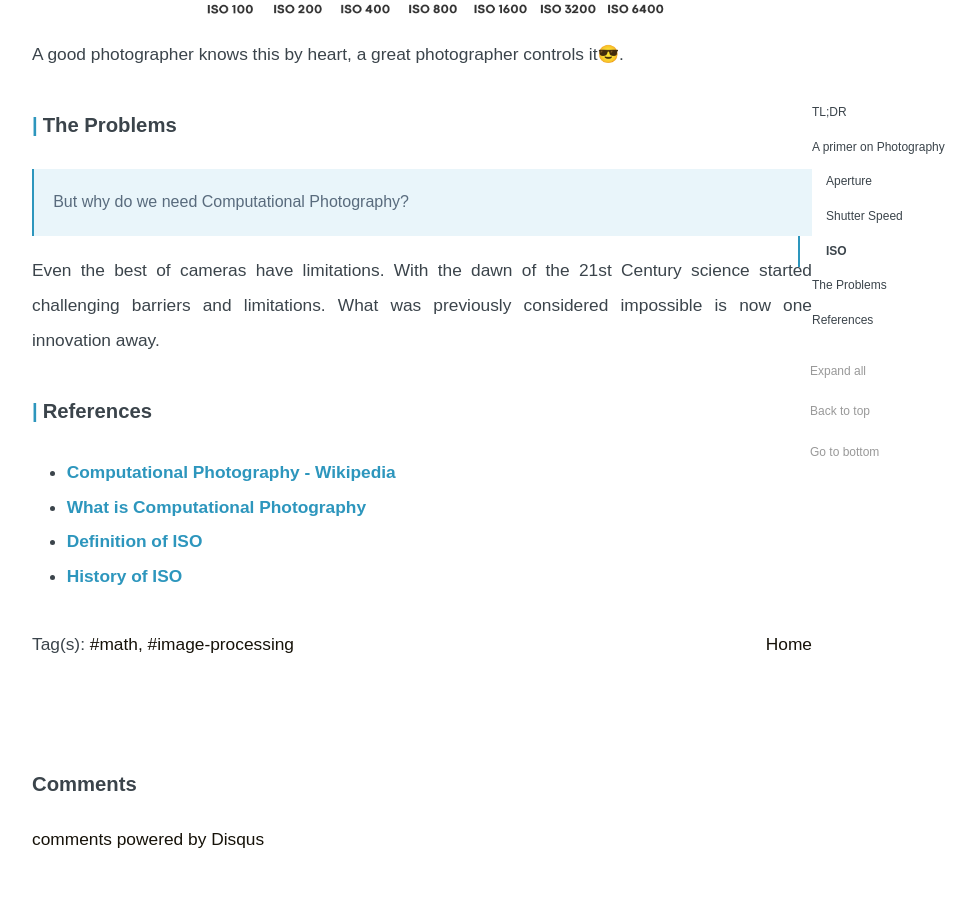
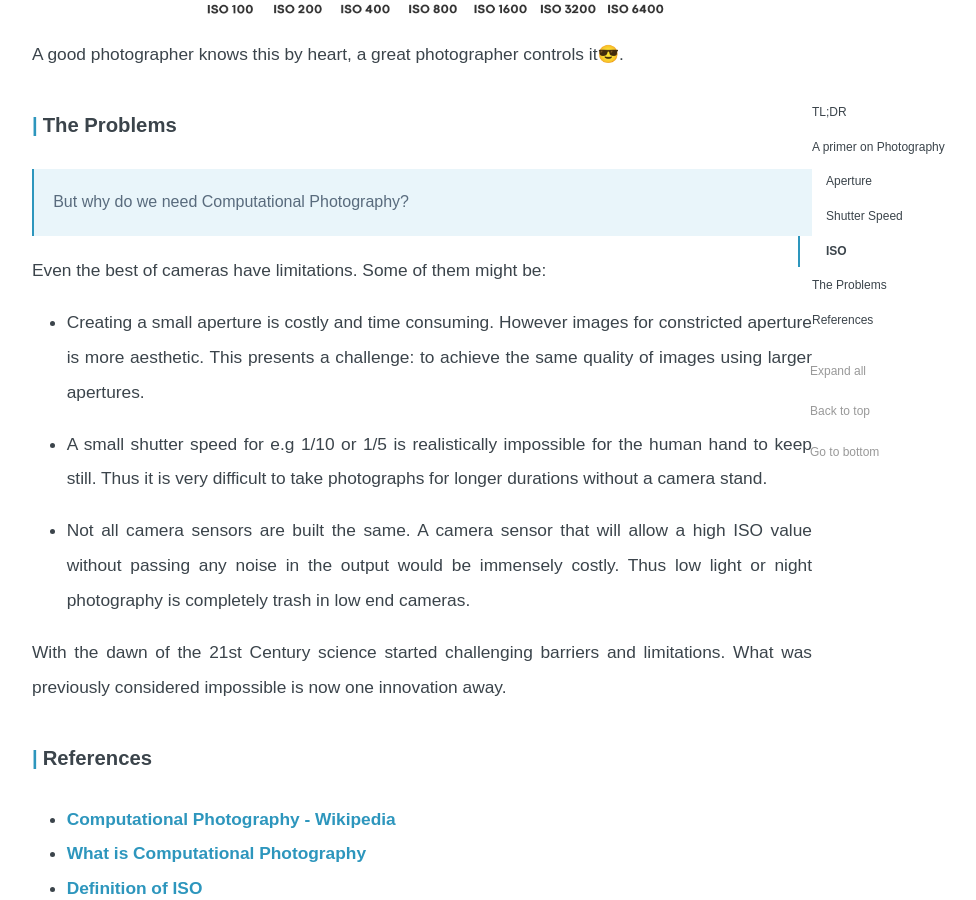
Before and after one commit to ritwikraha/ritwikraha.github.io, a Jekyll site: the page built from _posts/2022-1-18-Computational-Photography.md, in a window 1280 px wide and 900 px high, scrolled down 6168 px. Shown: the whole window, without its empty margins (218-1194 px from the left). Built offline with Jekyll 4.4.1, drawn with Linux system fonts in a browser that asks for light colours; comment, search, counter and statistics services are not loaded.

Commit message:
add: blog update

```diff
--- a/_posts/2022-1-18-Computational-Photography.md
+++ b/_posts/2022-1-18-Computational-Photography.md
@@ -132,8 +132,15 @@ A good photographer knows this by heart, a great photographer controls it😎.
 ### The Problems
 > But why do we need Computational Photography?
 
-Even the best of cameras have limitations. With the dawn of the 21st Century science started challenging barriers and limitations. What was previously considered impossible is now one innovation away.
+Even the best of cameras have limitations. Some of them might be:
 
+- Creating a small aperture is costly and time consuming. However images for constricted aperture is more aesthetic. This presents a challenge: to achieve the same quality of images using larger apertures.
+
+- A small shutter speed for e.g 1/10 or 1/5 is realistically impossible for the human hand to keep still. Thus it is very difficult to take photographs for longer durations without a camera stand.
+
+- Not all camera sensors are built the same. A camera sensor that will allow a high ISO value without passing any noise in the output would be immensely costly.  Thus low light or night photography is completely trash in low end cameras.
+
+With the dawn of the 21st Century science started challenging barriers and limitations. What was previously considered impossible is now one innovation away.
 
 
 
```
